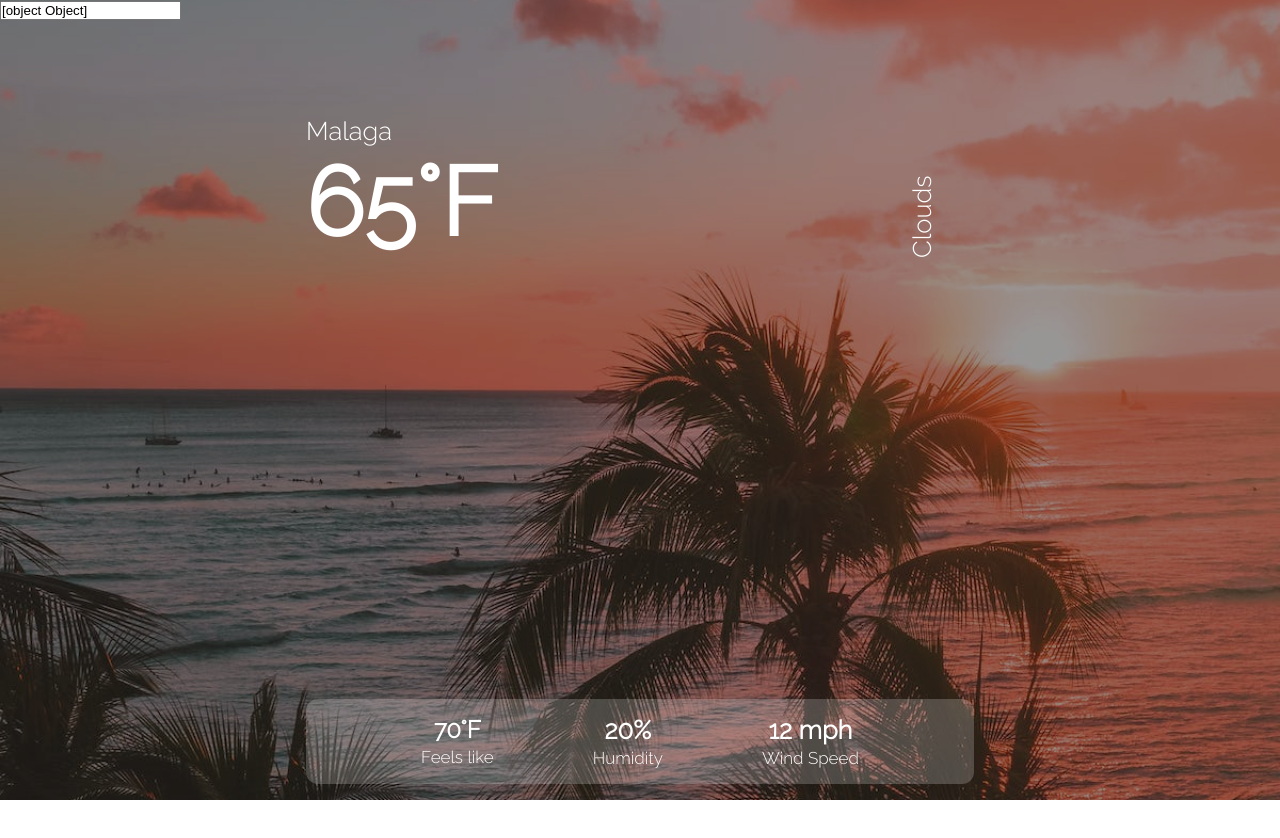
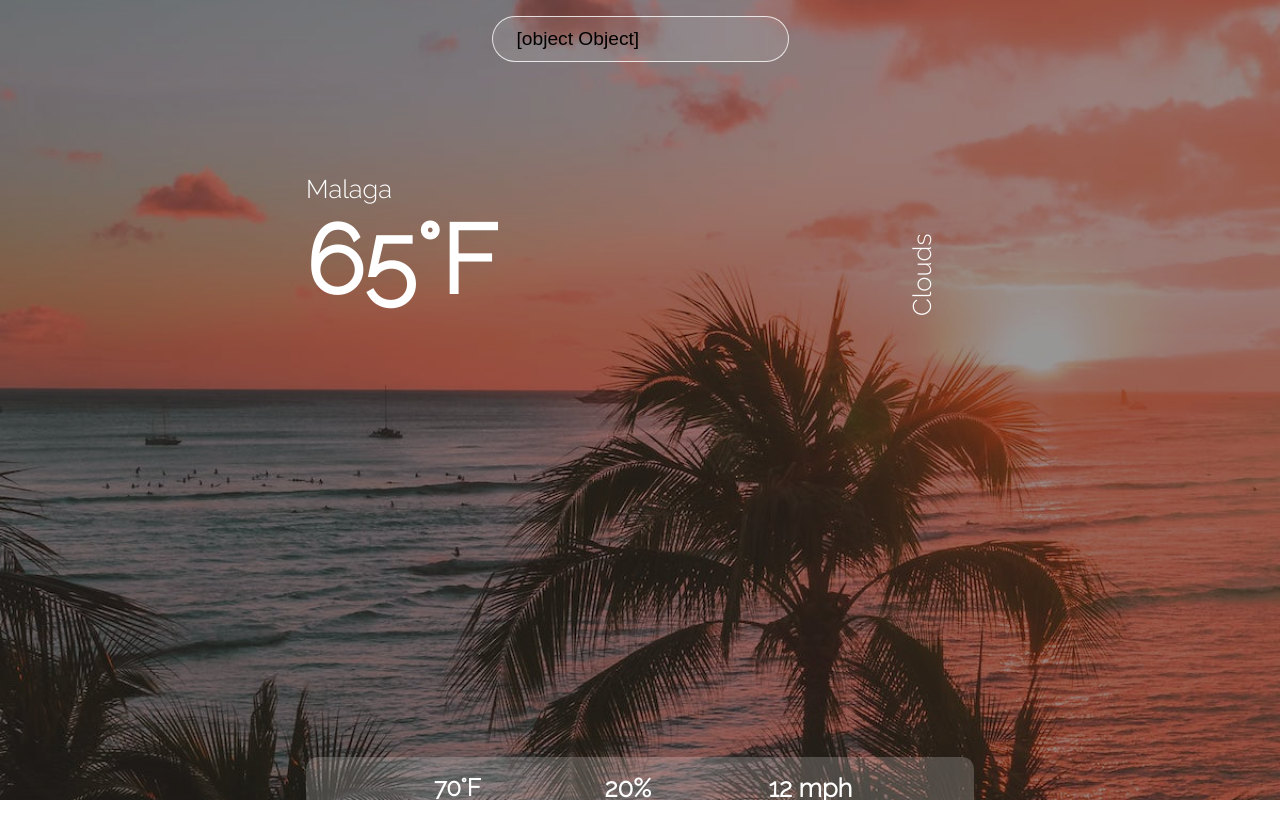
Before and after one commit to keironchaudhry/weather-app, a React (Create React App) app: page / in a window 1280 px wide. Shown: the top 838 px of the page. Before the commit the page ends 800 px from the top, so only its background shows below. Built offline with nearby package versions, Linux system fonts and the light colour scheme; no server answers; the HTML template or start-up script is replaced by a standard one.

Commit message:
Feat: Add style to search bar

```diff
--- a/src/App.js
+++ b/src/App.js
@@ -18,7 +18,7 @@ function App() {
 
   const handleKeyDown = (event) => {
     if (event.keyCode === 13) {
-      searchLocation;
+      searchLocation();
     }
   };
 
--- a/src/index.css
+++ b/src/index.css
@@ -38,6 +38,23 @@ h1 {
   top: 0;
   left: 0;
   z-index: -1;
+}
+
+.app .search {
+  text-align: center;
+  padding: 1rem;
+}
+
+.app input {
+  padding: 0.7rem 1.5rem;
+  font-size: 1.2rem;
+  border-radius: 25px;
+  border: 1px solid rgba(255, 255, 255, 0.8);
+  background: rgba(255, 255, 255, 0.1);
+}
+
+::placeholder {
+  color: #f8f8f8;
 }
 
 .container {
```
